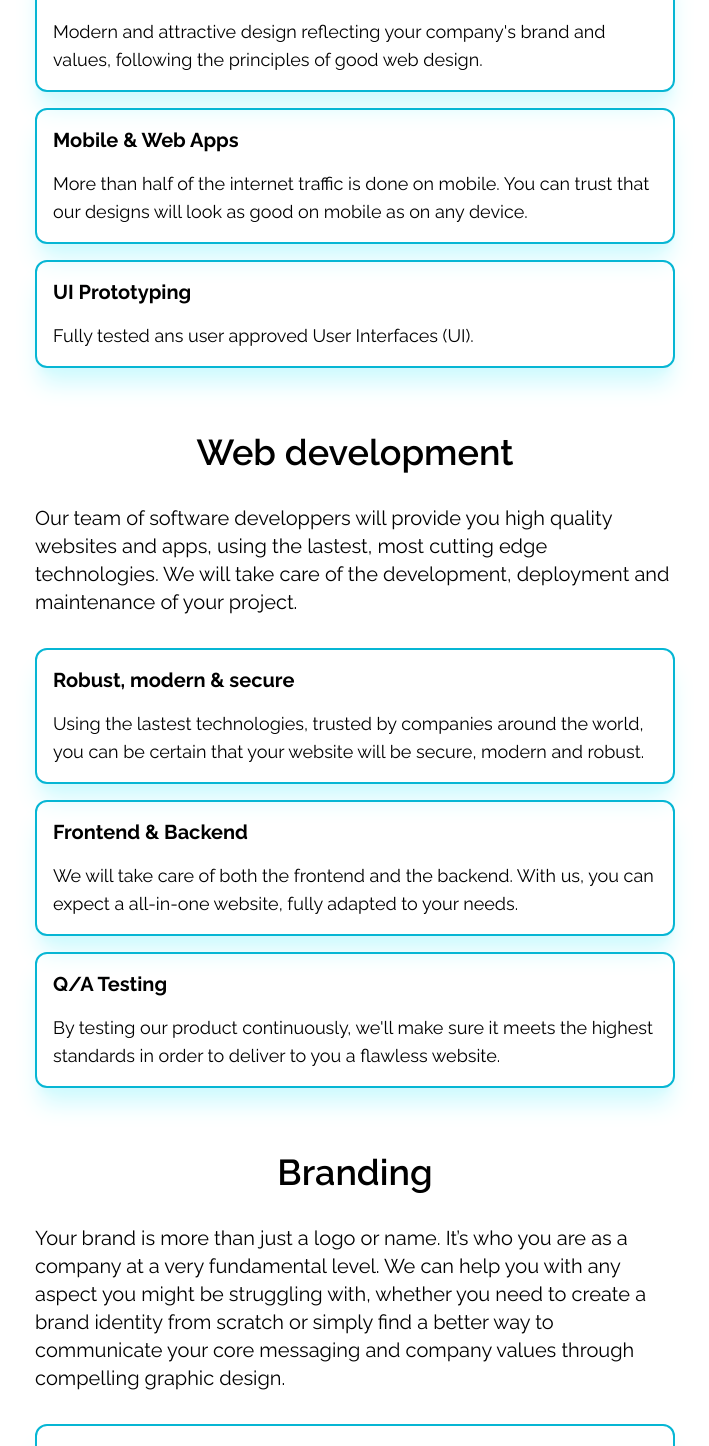
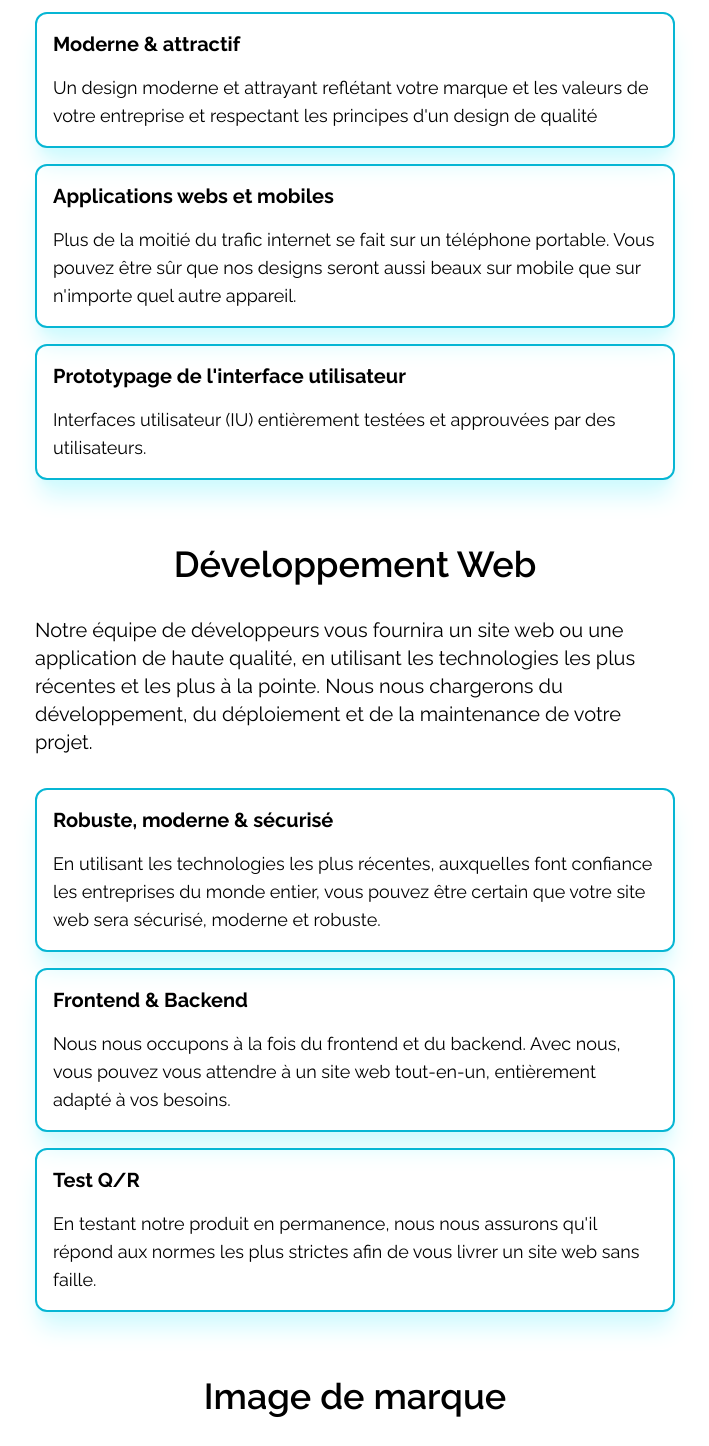
Before and after one commit to chilling-con-carne/chilling-con-carne, a Vue app: page /services in a window 1280 px wide. Shown: the part 1060-2506 px from the top of the page, without its empty margins (285-994 px from the left). Built offline with nearby package versions, Linux system fonts and the light colour scheme.

Commit message:
i18n for services is done

```diff
--- a/src/assets/i18n/services/servicesEN.json
+++ b/src/assets/i18n/services/servicesEN.json
@@ -0,0 +1,63 @@
+{
+    "title": "We offer key services such as ",
+    "service1": "web design",
+    "service2": "web development",
+    "and": "and",
+    "service3": "branding",
+    "services": {
+        "design": {
+            "title": "Web design",
+            "desc": "Right now, at the age of the Internet, your online presence is part of what defines you as a person or as a company. You cannot afford looking bad online. This is where we step in for you. We can design your online presence to make you look attractive to everyone.",
+            "subservices": {
+                "1": {
+                    "title": "Modern & attractive",
+                    "desc": "Modern and attractive design reflecting your company's brand and values, following the principles of good web design."
+                },
+                "2": {
+                    "title": "Mobile & Web Apps",
+                    "desc": "More than half of the internet traffic is done on mobile. You can trust that our designs will look as good on mobile as on any device."
+                },
+                "3": {
+                    "title": "UI Prototyping",
+                    "desc": "Fully tested ans user approved User Interfaces (UI)."
+                }
+            }
+        },
+        "development": {
+            "title": "Web development",
+            "desc": "Our team of software developpers will provide you high quality websites and apps, using the lastest, most cutting edge technologies. We will take care of the development, deployment and maintenance of your project.",
+            "subservices": {
+                "1": {
+                    "title": "Robust, modern & secure",
+                    "desc": "Using the lastest technologies, trusted by companies around the world, you can be certain that your website will be secure, modern and robust."
+                },
+                "2": {
+                    "title": "Frontend & Backend",
+                    "desc": "We will take care of both the frontend and the backend. With us, you can expect a all-in-one website, fully adapted to your needs."
+                },
+                "3": {
+                    "title": "Q/A Testing",
+                    "desc": "By testing our product continuously, we'll make sure it meets the highest standards in order to deliver to you a flawless website."
+                }
+            }
+        },
+        "branding": {
+            "title": "Branding",
+            "desc": "Your brand is more than just a logo or name. It’s who you are as a company at a very fundamental level. We can help you with any aspect you might be struggling with, whether you need to create a brand identity from scratch or simply find a better way to communicate your core messaging and company values through compelling graphic design.",
+            "subservices": {
+                "1": {
+                    "title": "A website fitting your brand",
+                    "desc": "First impressions matter most. We’ll help you create a website that will convey to your customers your company’s message. From logos, typefaces and colour schemes- we’ll make sure your website reflects you."
+                },
+                "2": {
+                    "title": "Logo design & brand image",
+                    "desc": "We’ll create a strong logo design that will represent a high-level view into the core values of your company. We’ll come up with a brand design principle you can use as a style guide for your employees to follow."
+                },
+                "3": {
+                    "title": "Corporate Identity",
+                    "desc": "Having a strong image convinces prospective customers to buy from your business over the competition. We’re here to help you identify what your company stands for, what are its core values, and package those values in a website that resonates with your audience."
+                }
+            }
+        }
+    }
+}
--- a/src/assets/i18n/services/servicesFR.json
+++ b/src/assets/i18n/services/servicesFR.json
@@ -0,0 +1,63 @@
+{
+    "title": "Nous offrons des services clés tels que du ",
+    "service1": "design web",
+    "service2": "développement web",
+    "and": "et",
+    "service3": "construciton d'image de marque",
+    "services": {
+        "design": {
+            "title": "Design Web",
+            "desc": "Aujourd'hui, à l'ère de l'internet, votre présence en ligne fait partie de ce qui vous définit en tant que personne ou en tant qu'entreprise. Vous ne pouvez pas vous permettre de mal paraître en ligne. C'est là que nous intervenons pour vous. Nous pouvons façonner votre présence en ligne de manière à vous rendre attrayant aux yeux de tous.",
+            "subservices": {
+                "1": {
+                    "title": "Moderne & attractif",
+                    "desc": "Un design moderne et attrayant reflétant votre marque et les valeurs de votre entreprise et respectant les principes d'un design de qualité"
+                },
+                "2": {
+                    "title": "Applications webs et mobiles",
+                    "desc": "Plus de la moitié du trafic internet se fait sur un téléphone portable. Vous pouvez être sûr que nos designs seront aussi beaux sur mobile que sur n'importe quel autre appareil."
+                },
+                "3": {
+                    "title": "Prototypage de l'interface utilisateur",
+                    "desc": "Interfaces utilisateur (IU) entièrement testées et approuvées par des utilisateurs."
+                }
+            }
+        },
+        "development": {
+            "title": "Développement Web",
+            "desc": "Notre équipe de développeurs vous fournira un site web ou une application de haute qualité, en utilisant les technologies les plus récentes et les plus à la pointe. Nous nous chargerons du développement, du déploiement et de la maintenance de votre projet.",
+            "subservices": {
+                "1": {
+                    "title": "Robuste, moderne & sécurisé",
+                    "desc": "En utilisant les technologies les plus récentes, auxquelles font confiance les entreprises du monde entier, vous pouvez être certain que votre site web sera sécurisé, moderne et robuste."
+                },
+                "2": {
+                    "title": "Frontend & Backend",
+                    "desc": "Nous nous occupons à la fois du frontend et du backend. Avec nous, vous pouvez vous attendre à un site web tout-en-un, entièrement adapté à vos besoins."
+                },
+                "3": {
+                    "title": "Test Q/R",
+                    "desc": "En testant notre produit en permanence, nous nous assurons qu'il répond aux normes les plus strictes afin de vous livrer un site web sans faille."
+                }
+            }
+        },
+        "branding": {
+            "title": "Image de marque",
+            "desc": "Votre marque est plus qu'un simple logo ou un nom. C'est ce que vous êtes en tant qu'entreprise à un niveau très fondamental. Nous pouvons vous aider sur tous les aspects qui vous posent problème, qu'il s'agisse de créer une identité de marque à partir de zéro ou simplement de trouver un meilleur moyen de communiquer votre message principal et les valeurs de votre entreprise, par le biais d'une conception graphique convaincante.",
+            "subservices": {
+                "1": {
+                    "title": "Un site web adapté à votre marque",
+                    "desc": "La première impression est la plus importante. Nous vous aiderons à créer un site web qui transmettra à vos clients le message de votre entreprise. Qu'il s'agisse de logos, de polices de caractères ou de combinaisons de couleurs, nous veillerons à ce que votre site Web vous reflète."
+                },
+                "2": {
+                    "title": "Conception du logo et image de marque",
+                    "desc": "Nous créerons un logo fort qui représentera une vision de haut niveau des valeurs fondamentales de votre entreprise. Nous élaborerons un principe de conception de la marque que vous pourrez utiliser comme guide de style pour vos employés."
+                },
+                "3": {
+                    "title": "Identité d'entreprise",
+                    "desc": "Une image forte convainc les clients potentiels d'acheter chez vous plutôt que chez la concurrence. Nous sommes là pour vous aider à identifier ce que votre entreprise représente, quelles sont ses valeurs fondamentales, et à intégrer ces valeurs dans un site Web qui trouve un écho auprès de votre public."
+                }
+            }
+        }
+    }
+}
--- a/src/main.ts
+++ b/src/main.ts
@@ -11,6 +11,8 @@ import homeEN from './assets/i18n/home/homeEN.json';
 import homeFR from './assets/i18n/home/homeFR.json';
 import aboutEN from './assets/i18n/about/aboutEN.json';
 import aboutFR from './assets/i18n/about/aboutFR.json';
+import servicesEN from './assets/i18n/services/servicesEN.json';
+import servicesFR from './assets/i18n/services/servicesFR.json';
 
 const i18n = createI18n({
     legacy: false,
@@ -20,11 +22,13 @@ const i18n = createI18n({
             navbar: navbarEN,
             home: homeEN,
             about: aboutEN,
+            services: servicesEN
         },
         fr: {
             navbar: navbarFR,
             home: homeFR,
-            about: aboutFR
+            about: aboutFR,
+            services: servicesFR
         }
     }
 });
--- a/src/pages/Services.vue
+++ b/src/pages/Services.vue
@@ -1,10 +1,10 @@
 <template>
     <section class="h-screen">
-        <Title title="We offer key services such as">
-            <strong class="text-cyan-500 font-normal">web design</strong>,
+        <Title :title="t('services.title')">
+            <strong class="text-cyan-500 font-normal">{{ t('services.service1') }}</strong>,
             <strong class="text-cyan-500 font-normal">
-                web development,
-            </strong> and <strong class="text-cyan-500 font-normal">branding</strong>
+                {{ t('services.service2') }},
+            </strong> {{ t('services.and') }} <strong class="text-cyan-500 font-normal">{{ t('services.service3') }}</strong>
         </Title>
         <Chevrons href="#services-content" />
     </section>
@@ -20,58 +20,62 @@ import Service from '../components/Services/Service.vue';
 
 import {Service as ServiceType} from '../types'
 
+import { useI18n } from 'vue-i18n';
+
+const { t } = useI18n();
+
 const services:Array<ServiceType> = [
     {
-        title: 'Web design',
-        desc: 'Right now, at the age of the Internet, your online presence is part of what defines you as a person or as a company. You cannot afford looking bad online. This is where we step in for you. We can design your online presence to make you look attractive to everyone.',
+        title: t('services.services.design.title'),
+        desc: t('services.services.design.desc'),
         subservices: [
             {
-                title: 'Modern & attractive',
-                desc: 'Modern and attractive design reflecting your company\'s brand and values, following the principles of good web design.',
+                title: t('services.services.design.subservices.1.title'),
+                desc: t('services.services.design.subservices.1.desc'),
             },
             {
-                title: 'Mobile & Web Apps',
-                desc: 'More than half of the internet traffic is done on mobile. You can trust that our designs will look as good on mobile as on any device.'
+                title: t('services.services.design.subservices.2.title'),
+                desc: t('services.services.design.subservices.2.desc'),
             },
             {
-                title: 'UI Prototyping',
-                desc: 'Fully tested ans user approved User Interfaces (UI).'
+                title: t('services.services.design.subservices.3.title'),
+                desc: t('services.services.design.subservices.3.desc'),
             }
         ]
     },
     {
-        title: 'Web development',
-        desc: 'Our team of software developpers will provide you high quality websites and apps, using the lastest, most cutting edge technologies. We will take care of the development, deployment and maintenance of your project.',
+        title: t('services.services.development.title'),
+        desc: t('services.services.development.desc'),
         subservices: [
             {
-                title: 'Robust, modern & secure',
-                desc: 'Using the lastest technologies, trusted by companies around the world, you can be certain that your website will be secure, modern and robust.',
+                title: t('services.services.development.subservices.1.title'),
+                desc: t('services.services.development.subservices.1.desc'),
             },
             {
-                title: 'Frontend & Backend',
-                desc: 'We will take care of both the frontend and the backend. With us, you can expect a all-in-one website, fully adapted to your needs.'
+                title: t('services.services.development.subservices.2.title'),
+                desc: t('services.services.development.subservices.2.desc'),
             },
             {
-                title: 'Q/A Testing',
-                desc: 'By testing our product continuously, we\'ll make sure it meets the highest standards in order to deliver to you a flawless website.'
+                title: t('services.services.development.subservices.3.title'),
+                desc: t('services.services.development.subservices.3.desc'),
             }
-        ],
+        ]
     },
     {
-        title: 'Branding',
-        desc: 'Your brand is more than just a logo or name. It’s who you are as a company at a very fundamental level. We can help you with any aspect you might be struggling with, whether you need to create a brand identity from scratch or simply find a better way to communicate your core messaging and company values through compelling graphic design.',
+        title: t('services.services.branding.title'),
+        desc: t('services.services.branding.desc'),
         subservices: [
             {
-                title: 'A website fitting your brand',
-                desc: 'First impressions matter most. We’ll help you create a website that will convey to your customers your company’s message. From logos, typefaces and colour schemes- we’ll make sure your website reflects you.'
+                title: t('services.services.branding.subservices.1.title'),
+                desc: t('services.services.branding.subservices.1.desc'),
             },
             {
-                title: 'Logo design & brand image',
-                desc:'We’ll create a strong logo design that will represent a high-level view into the core values of your company. We’ll come up with a brand design principle you can use as a style guide for your employees to follow.'
+                title: t('services.services.branding.subservices.2.title'),
+                desc: t('services.services.branding.subservices.2.desc'),
             },
             {
-                title: 'Corporate Identity',
-                desc: 'Having a strong image convinces prospective customers to buy from your business over the competition. We’re here to help you identify what your company stands for, what are its core values, and package those values in a website that resonates with your audience.'
+                title: t('services.services.branding.subservices.3.title'),
+                desc: t('services.services.branding.subservices.3.desc'),
             }
         ]
     }
```
